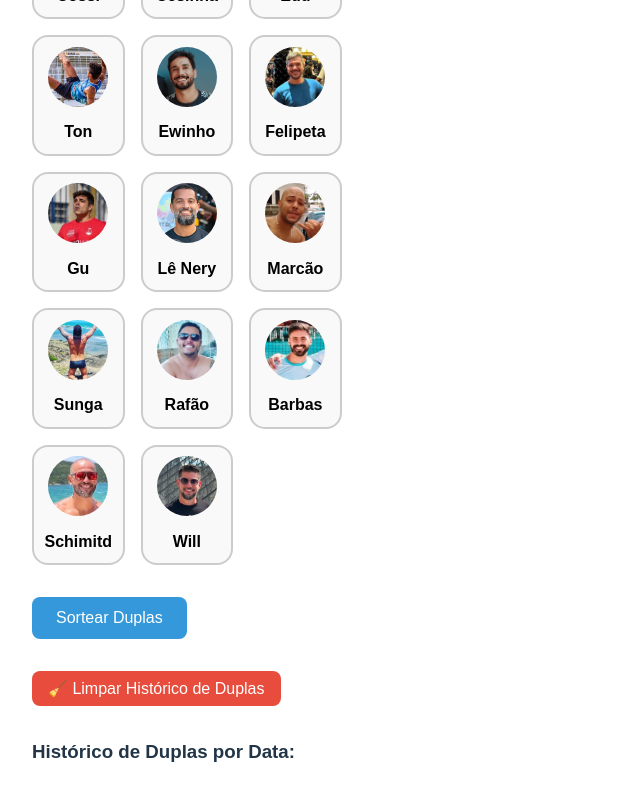
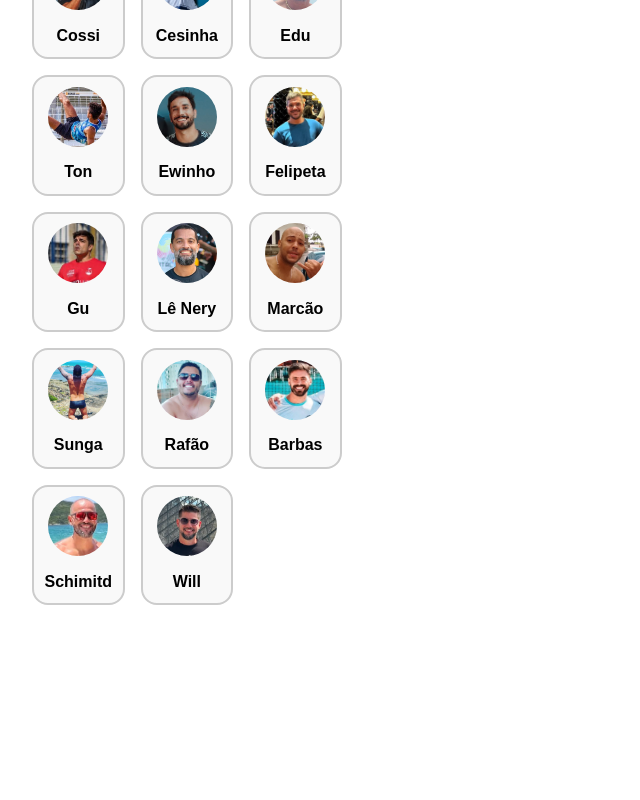
Before and after one commit to raffaelzeta/segunda-nobre, a React (Vite) app: page / in a window 1280 px wide. Shown: the part 362-1162 px from the top of the page, without its empty margins (0-640 px from the left). After the commit the page ends 999 px from the top, so only its background shows below. Built offline with nearby package versions, Linux system fonts and the light colour scheme.

Commit message:
ajuste tema claro/escuro

```diff
--- a/src/App.jsx
+++ b/src/App.jsx
@@ -6,17 +6,22 @@ function App() {
   const [duplas, setDuplas] = useState([]);
   const [ladosEscolhidos, setLadosEscolhidos] = useState({});
   const [historicoDeDuplas, setHistoricoDeDuplas] = useState([]);
+  const [temaEscuro, setTemaEscuro] = useState(false);
 
   useEffect(() => {
     const salvo = localStorage.getItem('historicoDuplas');
     if (salvo) {
       setHistoricoDeDuplas(JSON.parse(salvo));
     }
+
+    const mediaQuery = window.matchMedia('(prefers-color-scheme: dark)');
+    setTemaEscuro(mediaQuery.matches);
+    mediaQuery.addEventListener('change', (e) => setTemaEscuro(e.matches));
+
+    return () => {
+      mediaQuery.removeEventListener('change', (e) => setTemaEscuro(e.matches));
+    };
   }, []);
-
-  useEffect(() => {
-    localStorage.setItem('historicoDuplas', JSON.stringify(historicoDeDuplas));
-  }, [historicoDeDuplas]);
 
   const togglePresenca = (apelido) => {
     setConfirmados((prev) =>
@@ -114,15 +119,21 @@ function App() {
     return agrupado;
   };
 
+  const corFundo = temaEscuro ? '#121212' : '#fff';
+  const corTexto = temaEscuro ? '#f1f1f1' : '#000';
+  const corCardFundo = temaEscuro ? '#1e1e1e' : '#f9f9f9';
+  const corCardBorda = temaEscuro ? '#444' : '#ccc';
+
   return (
-
-    <div style={{ padding: '2rem', fontFamily: 'sans-serif' }}>
+    <div style={{ padding: '2rem', fontFamily: 'sans-serif', backgroundColor: corFundo, color: corTexto, minHeight: '100vh' }}>
       <div style={{
         position: 'sticky',
         top: 0,
-        background: '#fff',
+        backgroundColor: corFundo,
+        color: corTexto,
         paddingBottom: '1rem',
-        zIndex: 1000
+        zIndex: 1000,
+        paddingTop: '1rem'
       }}>
         <h1 style={{ fontSize: '2.5rem', margin: 0 }}>Segunda Nobre</h1>
         <div style={{ fontWeight: 'bold', marginTop: '0.5rem' }}>
@@ -131,12 +142,12 @@ function App() {
         </div>
       </div>
 
-
       <div
         style={{
           display: 'grid',
           gridTemplateColumns: 'repeat(3, 1fr)',
           gap: '1rem',
+          marginTop: '1.5rem'
         }}
       >
         {jogadores.map((jogador, index) => {
@@ -148,13 +159,14 @@ function App() {
               key={index}
               onClick={() => togglePresenca(jogador.apelido)}
               style={{
-                backgroundColor: estaConfirmado ? '#d1f7d6' : '#f9f9f9',
+                backgroundColor: estaConfirmado ? '#2c6' : corCardFundo,
                 border: '2px solid',
-                borderColor: estaConfirmado ? '#2ecc71' : '#ccc',
+                borderColor: estaConfirmado ? '#2ecc71' : corCardBorda,
                 borderRadius: '1rem',
                 padding: '0.6rem',
                 textAlign: 'center',
                 cursor: 'pointer',
+                color: corTexto
               }}
             >
               <img
@@ -168,25 +180,27 @@ function App() {
                   marginBottom: '0.4rem',
                 }}
               />
-              <div style={{ color: '#000' }}><strong>{jogador.apelido}</strong></div>
+              <div><strong>{jogador.apelido}</strong></div>
               {estaConfirmado && (
                 <div style={{ display: 'flex', justifyContent: 'center', gap: '0.3rem', marginTop: '0.3rem' }}>
                   <button onClick={(e) => { e.stopPropagation(); escolherLado(jogador.apelido, 'esquerda'); }}
                     style={{
-                      backgroundColor: lado === 'esquerda' ? '#2ecc71' : '#eee',
+                      backgroundColor: lado === 'esquerda' ? '#2ecc71' : '#888',
                       border: '1px solid #ccc',
                       padding: '0.2rem 0.4rem',
                       fontSize: '0.75rem',
                       borderRadius: '0.4rem',
+                      color: '#fff'
                     }}
                   >Esq.</button>
                   <button onClick={(e) => { e.stopPropagation(); escolherLado(jogador.apelido, 'direita'); }}
                     style={{
-                      backgroundColor: lado === 'direita' ? '#3498db' : '#eee',
+                      backgroundColor: lado === 'direita' ? '#3498db' : '#888',
                       border: '1px solid #ccc',
                       padding: '0.2rem 0.4rem',
                       fontSize: '0.75rem',
                       borderRadius: '0.4rem',
+                      color: '#fff'
                     }}
                   >Dir.</button>
                 </div>
@@ -195,92 +209,10 @@ function App() {
           );
         })}
       </div>
-
-      <div style={{ marginTop: '2rem' }}>
-        <button
-          onClick={sortearDuplas}
-          disabled={
-            confirmados.length < 4 || confirmados.some((apelido) => !ladosEscolhidos[apelido])
-          }
-          style={{
-            backgroundColor: '#3498db',
-            color: '#fff',
-            padding: '0.75rem 1.5rem',
-            fontSize: '1rem',
-            border: 'none',
-            borderRadius: '0.5rem',
-            cursor: 'pointer'
-          }}
-        >
-          Sortear Duplas
-        </button>
-      </div>
-
-      {duplas.length > 0 && (
-        <div style={{ marginTop: '2rem' }}>
-          <h2>Duplas Sorteadas:</h2>
-          <div style={{ display: 'flex', flexDirection: 'column', gap: '1rem' }}>
-            {duplas.map((dupla, index) => (
-              <div key={index} style={{ display: 'flex', alignItems: 'center', gap: '1rem' }}>
-                <strong>Dupla {index + 1}:</strong>
-                {dupla.map((apelido) => {
-                  const jogador = jogadores.find(j => j.apelido === apelido);
-                  return (
-                    <div key={apelido} style={{ textAlign: 'center' }}>
-                      <img
-                        src={jogador?.foto}
-                        alt={apelido}
-                        style={{
-                          width: '50px',
-                          height: '50px',
-                          borderRadius: '50%',
-                          objectFit: 'cover',
-                        }}
-                      />
-                      <div style={{ fontSize: '0.85rem' }}>{apelido}</div>
-                    </div>
-                  );
-                })}
-              </div>
-            ))}
-          </div>
-        </div>
-      )}
-
-      <div style={{ marginTop: '2rem' }}>
-        <button
-          onClick={limparHistorico}
-          style={{
-            padding: '0.5rem 1rem',
-            backgroundColor: '#e74c3c',
-            color: '#fff',
-            border: 'none',
-            borderRadius: '0.5rem',
-            cursor: 'pointer',
-          }}
-        >
-          🧹 Limpar Histórico de Duplas
-        </button>
-      </div>
-
-      <div style={{ marginTop: '2rem' }}>
-        <h3>Histórico de Duplas por Data:</h3>
-        {Object.entries(agruparPorData()).map(([data, duplas], idx) => (
-          <div key={idx} style={{ marginBottom: '1.5rem' }}>
-            <h4 style={{ marginBottom: '0.5rem' }}>📅 {data}</h4>
-            <ul>
-              {duplas.map((dupla, i) => (
-                <li key={i}>{dupla.join(' & ')}</li>
-              ))}
-            </ul>
-          </div>
-        ))}
-      </div>
     </div>
   );
 }
 
 export default App;
 
-
-// git add . && git commit -m "ajuste layout hist" && git push origin main
+// git add . && git commit -m "ajuste congelar paineis" && git push origin main
```
